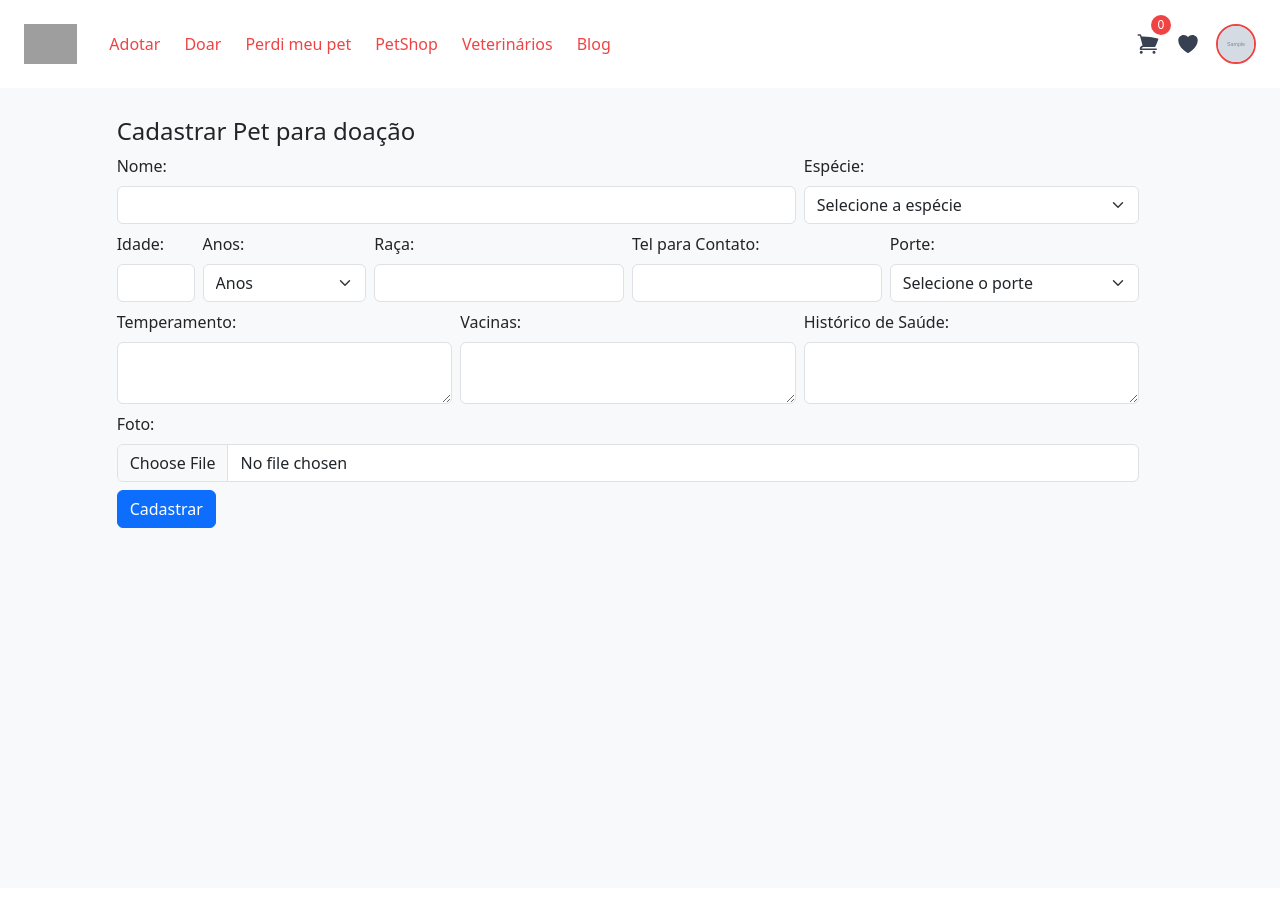
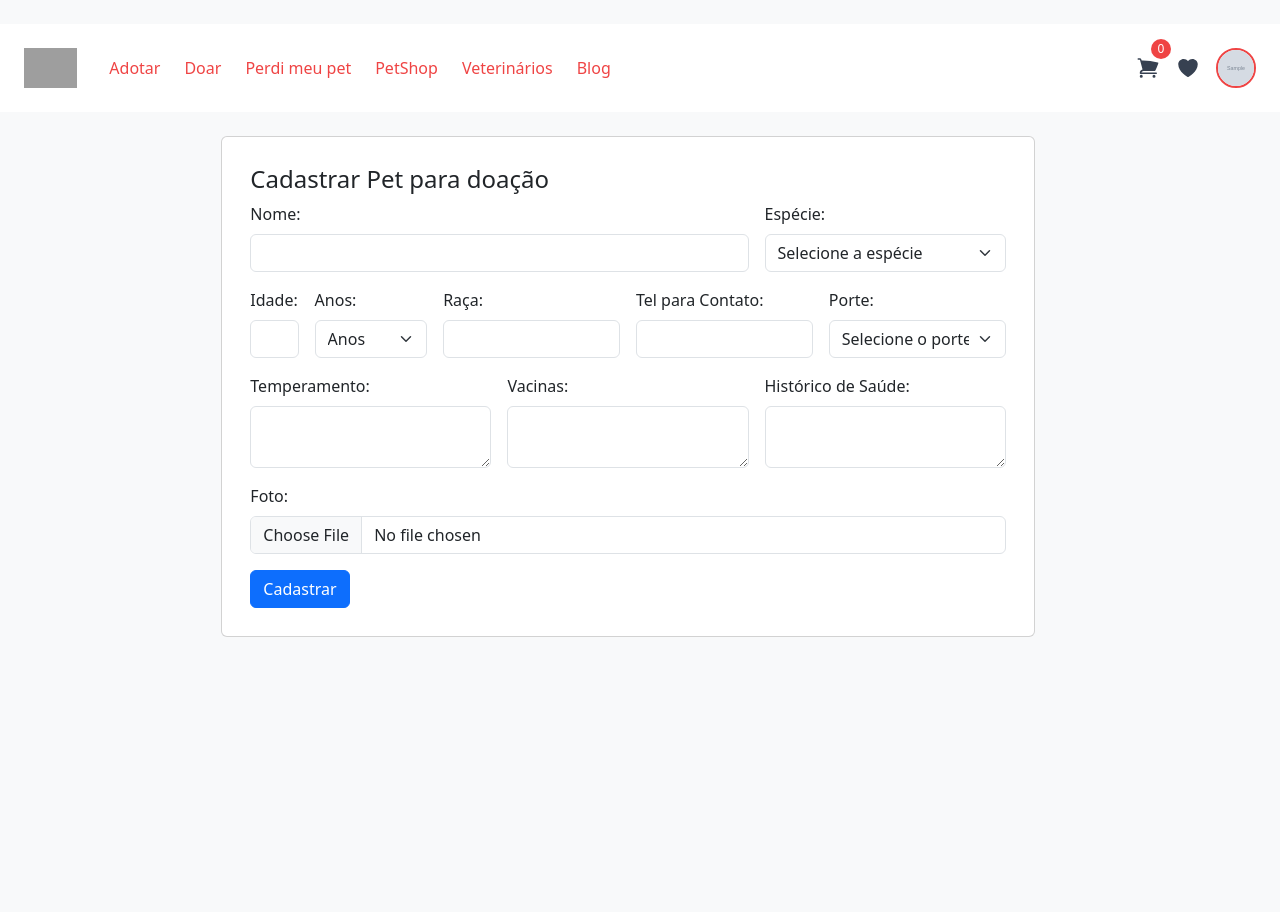
Before and after one commit to tais1804/acheipet_git, a PHP site: page /acheipet_git/cadastrar_pet.php in a window 1280 px wide. Before the commit the page ends 528 px from the top, so only its background shows below. Run offline with PHP 8.4, Linux system fonts and the light colour scheme; the visitor is signed in with stand-in values (Sample User, id 1); tables that the repository leaves empty or names only in its code hold one stand-in row (values such as "Sample post"); grey boxes marked "Sample" are stand-in pictures; some libraries are stand-ins or nearby versions; grey boxes are pictures that could not be loaded.

Commit message:
alteracao css cadatrar_pet

```diff
--- a/cadastrar_pet.php
+++ b/cadastrar_pet.php
@@ -86,13 +86,16 @@ if ($_SERVER["REQUEST_METHOD"] == "POST") {
             max-width: 100px;
             height: auto;
         }
+        .card-body {
+            padding: 28px !important;
+        }
     </style>
     <script src="https://cdn.tailwindcss.com"></script>
     <link rel="stylesheet" type="text/css" href="../css/estilo-achei-pet.css">
     <link href="https://cdn.jsdelivr.net/npm/bootstrap@5.3.6/dist/css/bootstrap.min.css" rel="stylesheet" integrity="sha384-4Q6Gf2aSP4eDXB8Miphtr37CMZZQ5oXLH2yaXMJ2w8e2ZtHTl7GptT4jmndRuHDT" crossorigin="anonymous">
     <link rel="stylesheet" type="text/css" href="css/estilo-achei-pet.css">
 </head>
-<body>
+<body class="align-items-center py-4 bg-body-tertiary">
     <div id="webcrumbs">
         <div class="relative w-full min-h-screen">
             <?php
@@ -102,11 +105,14 @@ if ($_SERVER["REQUEST_METHOD"] == "POST") {
             <div class="container">
                 <div id="webcrumbs">
                     <div class="relative w-full min-h-screen row justify-content-md-center">
-                        <div class="col-md-10">
-                            <h1 class="h4"><br>Cadastrar Pet para doação</h1>
+                        <div class="col-md-8">
+                            <br>
+                            <div class="card">
+                                <div class="card-body">
+                            <h1 class="h4">Cadastrar Pet para doação</h1>
 
                             <form method="post" action="cadastrar_pet.php" enctype="multipart/form-data">
-                                <div class="g-2 row">
+                                <div class="g-3 row">
                                     <div class="col-md-8">
                                         <label class="form-label">Nome:</label><br>
                                         <input class="form-control" type="text" name="nome" required>
@@ -184,9 +190,10 @@ if ($_SERVER["REQUEST_METHOD"] == "POST") {
                                     </div>
                                 </div>
 
-                                <br/><br/>
+
                             </form>
-
+                            </div>
+                            </div>
                         </div>
                     </div>
                 </div>
```
